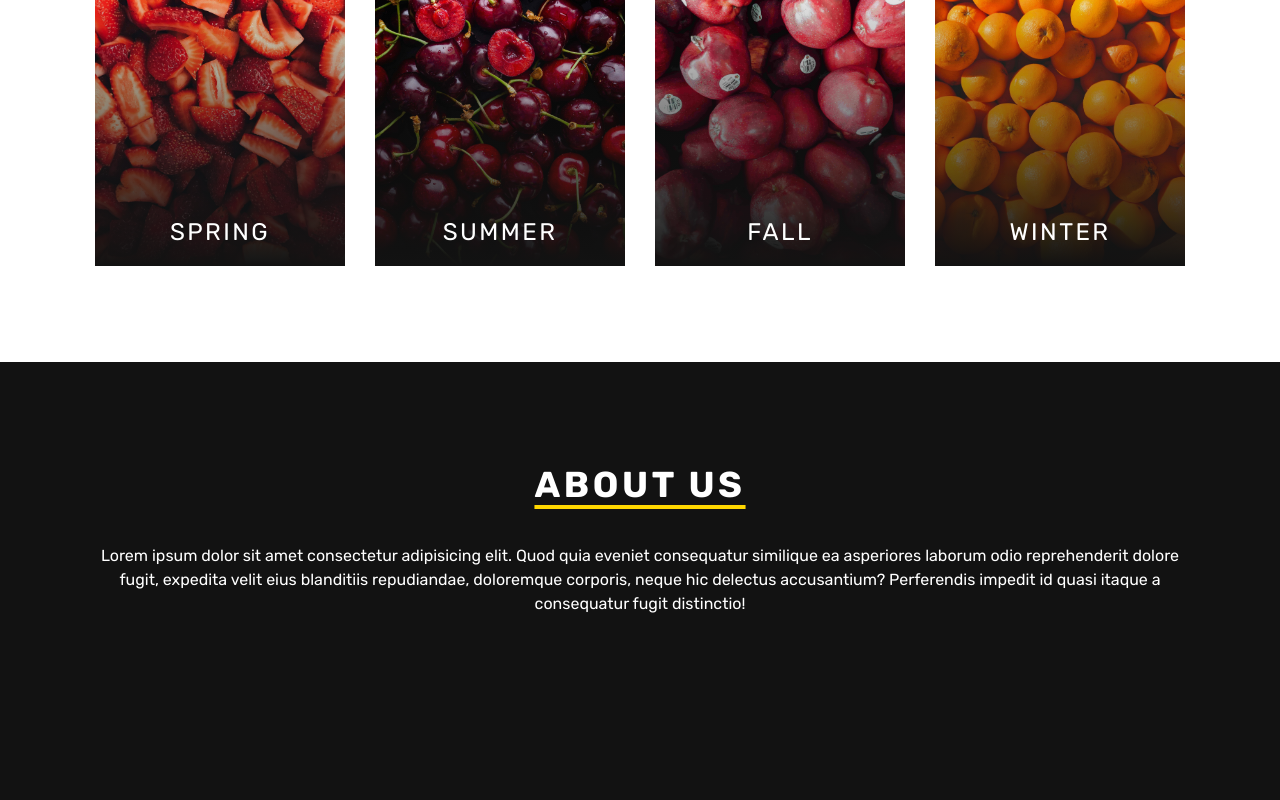
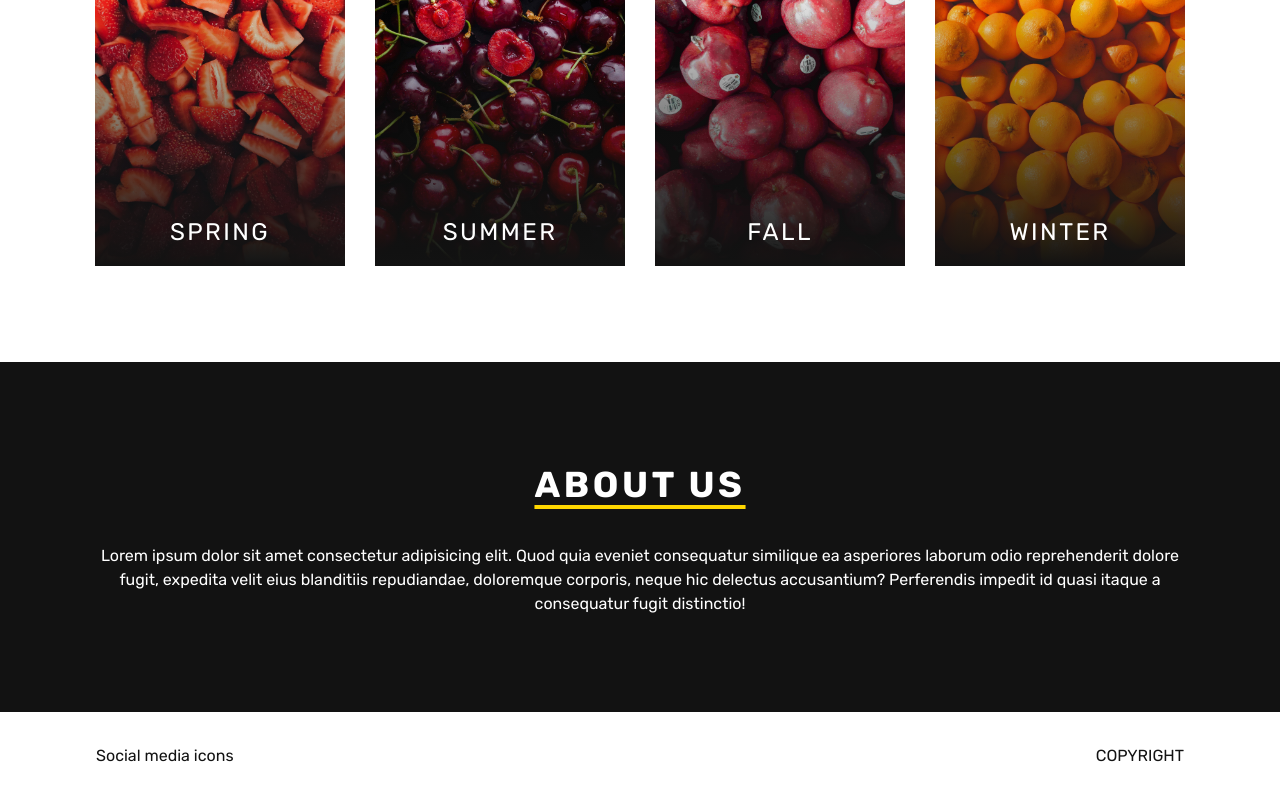
Before and after one commit to br14nn/fruitopia-frontend, a Next.js app: page / in a window 1280 px wide. Shown: the part 1098-1898 px from the top of the page. Before the commit the page ends 1810 px from the top, so only its background shows below. Built offline with nearby package versions, Linux system fonts and the light colour scheme.

Commit message:
added footer code

```diff
--- a/src/app/page.tsx
+++ b/src/app/page.tsx
@@ -52,6 +52,12 @@ const Home = () => {
           </p>
         </div>
       </section>
+      <section className="flex w-full items-center justify-center bg-secondary-default text-primary-default">
+        <div className="flex w-full max-w-[1800px] flex-row justify-between px-8 py-4 sm:px-16 sm:py-8 lg:px-24">
+          <div>Social media icons</div>
+          <div>COPYRIGHT</div>
+        </div>
+      </section>
     </main>
   );
 };
```
